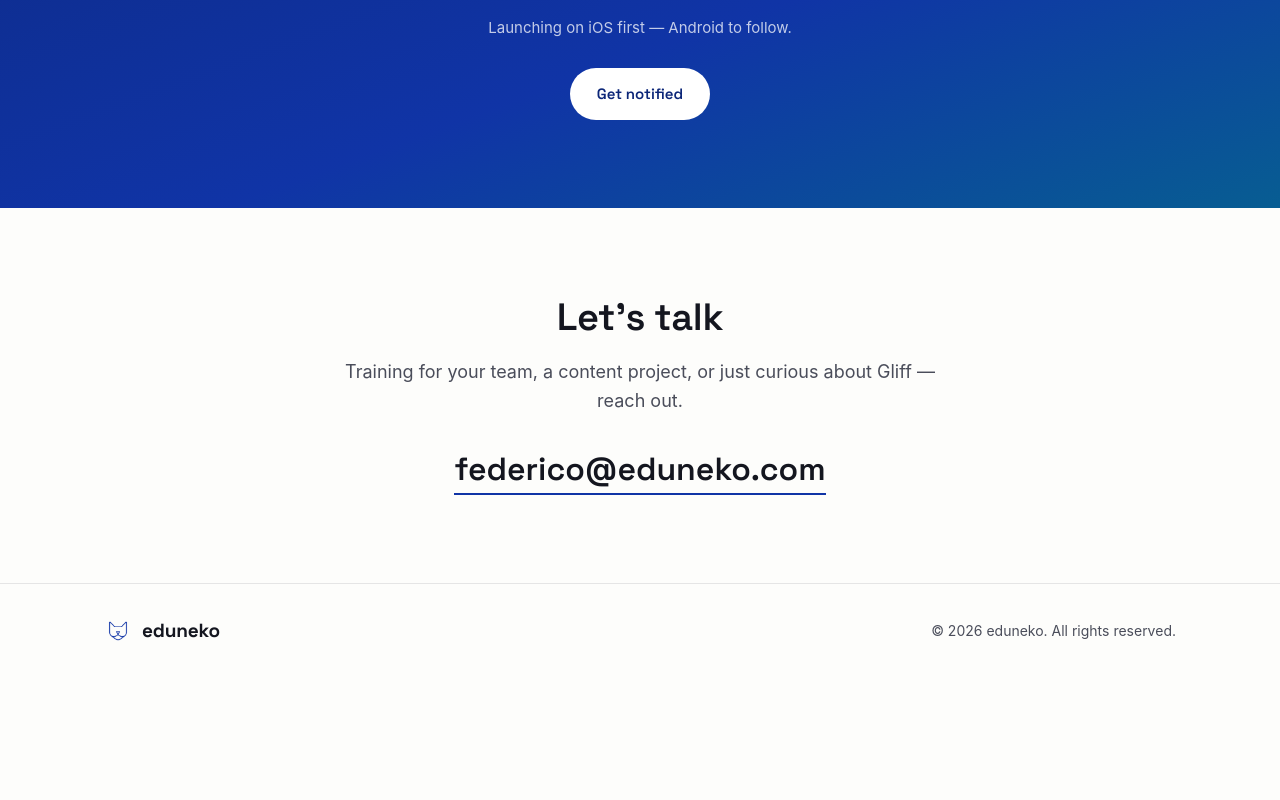
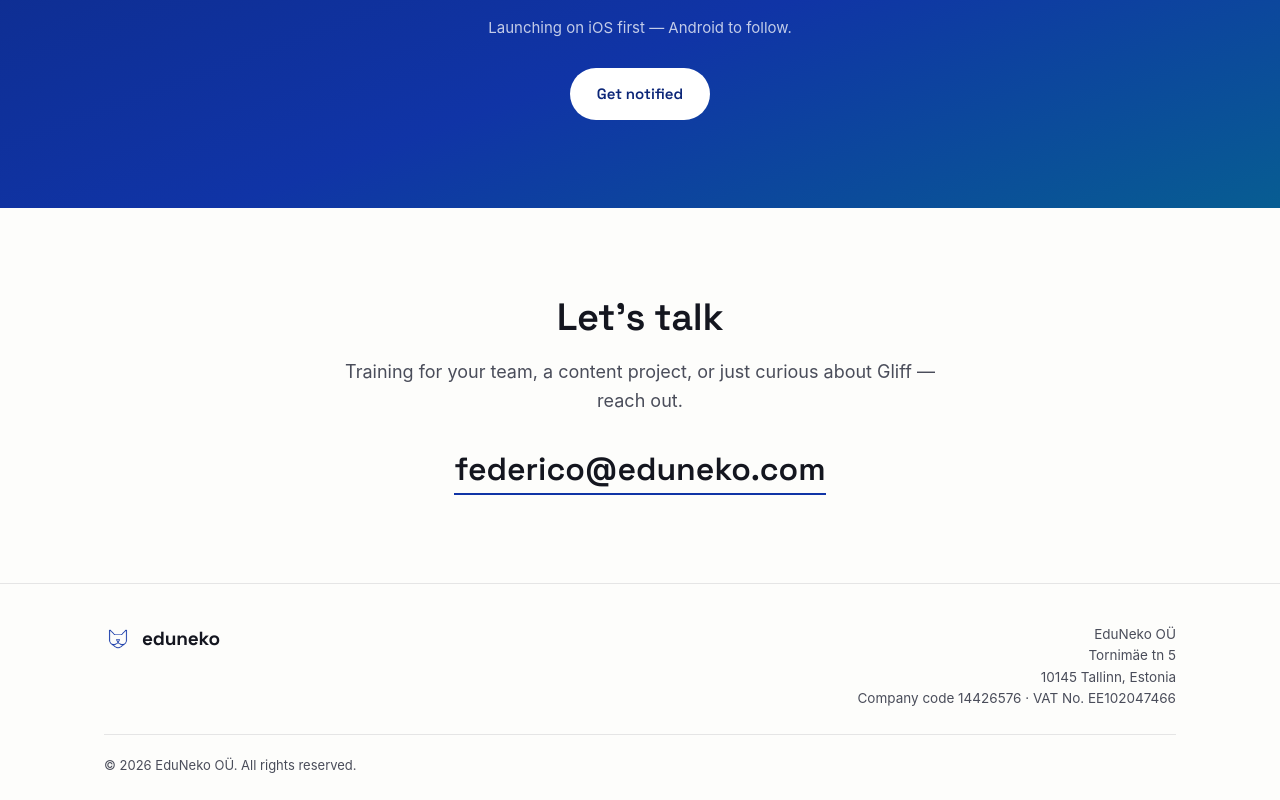
Before and after one commit to nekosoftllc/eduneko.com, a plain HTML site: page index.html in a window 1280 px wide. Shown: the part 2427-3227 px from the top of the page. Before the commit the page ends 3105 px from the top, so only its background shows below. Drawn offline with Linux system fonts and the light colour scheme.

Commit message:
Add company registration details to footer
Legal entity info (EduNeko OÜ, Estonian registration, VAT) for compliance.

Co-Authored-By: Claude Sonnet 5 <noreply@anthropic.com>

```diff
--- a/css/style.css
+++ b/css/style.css
@@ -355,19 +355,29 @@ a { color: var(--color-primary); }
 /* ---------- Footer ---------- */
 .site-footer {
   border-top: 1px solid var(--color-line);
-  padding: 32px 0;
+  padding: 40px 0 24px;
 }
 .footer-inner {
   display: flex;
-  align-items: center;
+  align-items: flex-start;
   justify-content: space-between;
   flex-wrap: wrap;
-  gap: 16px;
+  gap: 24px;
+  padding-bottom: 24px;
+}
+.footer-company {
+  font-style: normal;
+  text-align: right;
+  color: var(--color-ink-soft);
+  font-size: 13.5px;
+  line-height: 1.6;
 }
 .footer-meta {
   color: var(--color-ink-soft);
-  font-size: 14px;
+  font-size: 13px;
   margin: 0;
+  padding-top: 20px;
+  border-top: 1px solid var(--color-line);
 }
 
 /* ---------- Scroll reveal ---------- */
@@ -424,4 +434,6 @@ a { color: var(--color-primary); }
   .hero-mark { display: none; }
   .hero { padding: 64px 0 56px; }
   .section { padding: 64px 0; }
+
+  .footer-company { text-align: left; }
 }
--- a/index.html
+++ b/index.html
@@ -146,7 +146,15 @@
       <img src="assets/logo-mark.png" alt="" class="brand-mark" width="28" height="28">
       <span class="brand-name">eduneko</span>
     </a>
-    <p class="footer-meta">&copy; <span id="year">2026</span> eduneko. All rights reserved.</p>
+    <address class="footer-company">
+      EduNeko O&Uuml;<br>
+      Tornim&auml;e tn 5<br>
+      10145 Tallinn, Estonia<br>
+      Company code 14426576 &middot; VAT No. EE102047466
+    </address>
+  </div>
+  <div class="wrap">
+    <p class="footer-meta">&copy; <span id="year">2026</span> EduNeko O&Uuml;. All rights reserved.</p>
   </div>
 </footer>
 
```
